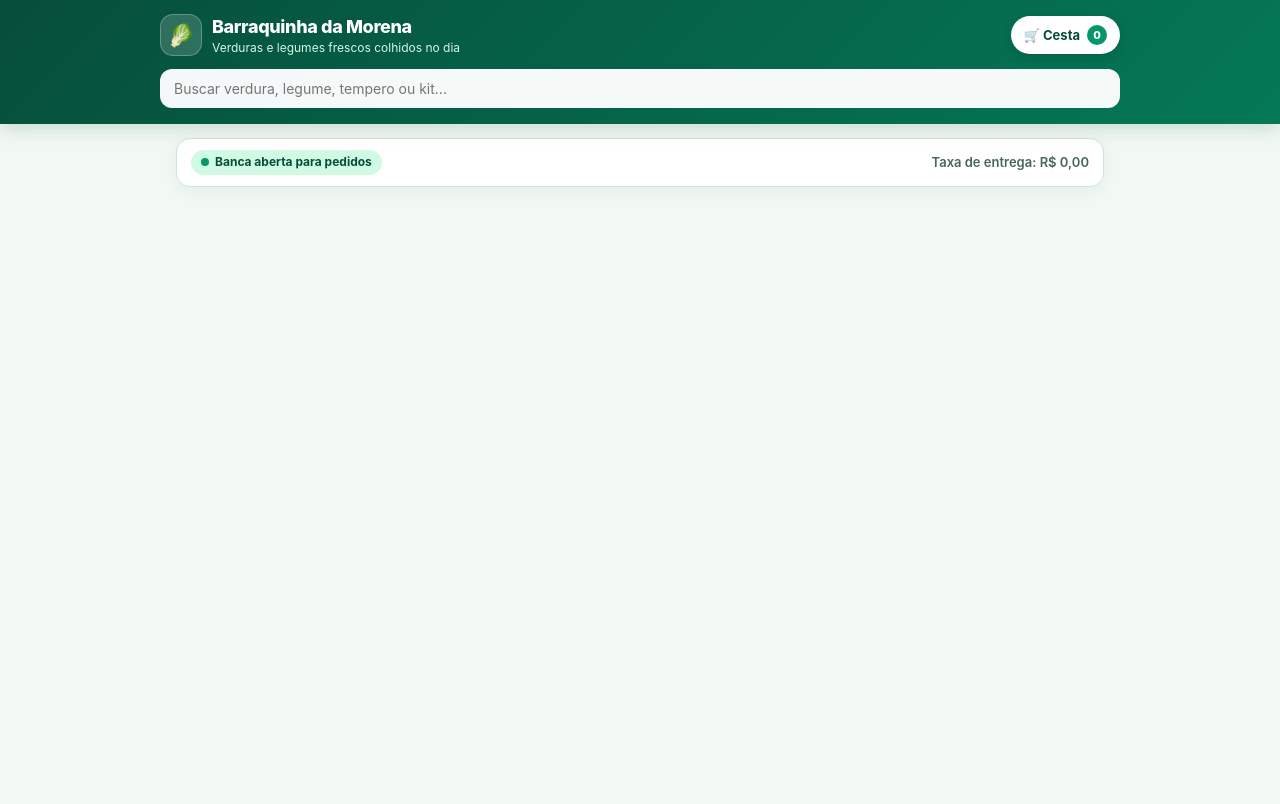
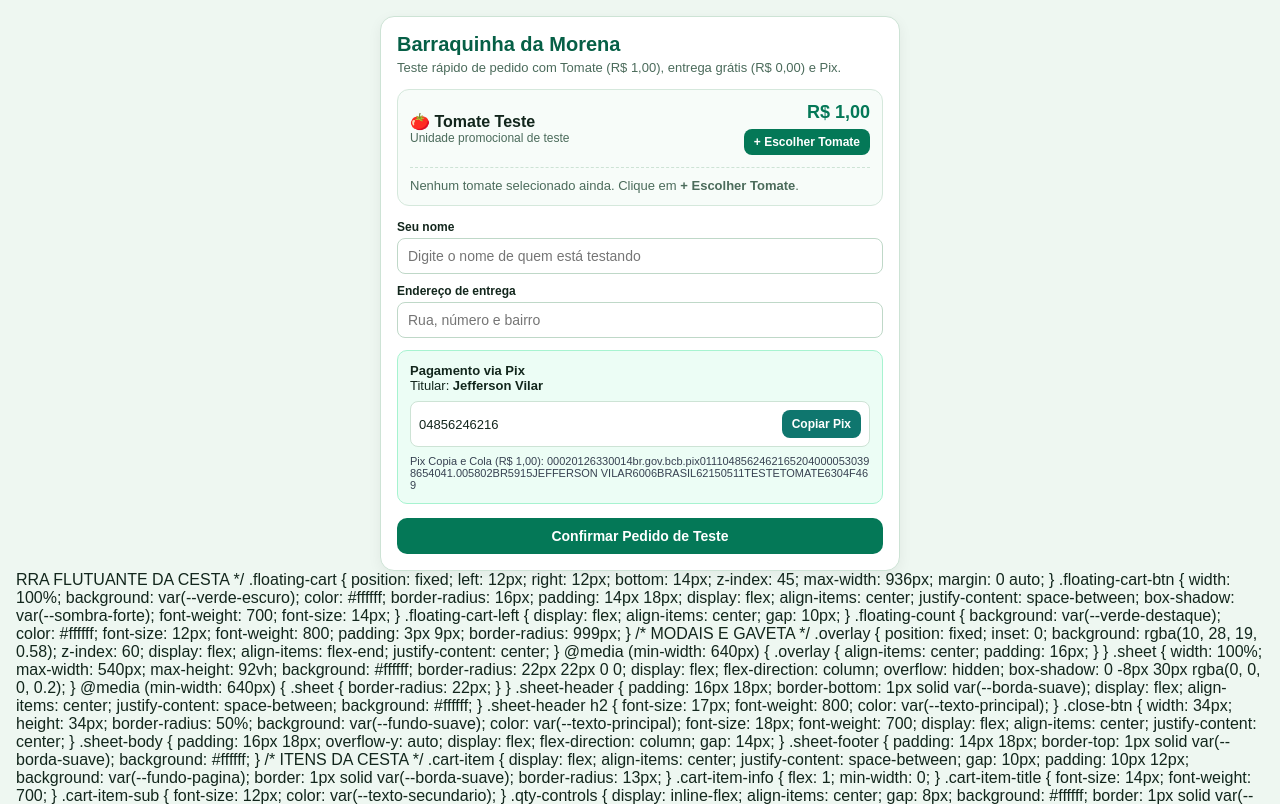
Before and after one commit to 01non48763-pixel/Lol1, a plain HTML site: page index.html in a window 1280 px wide. Shown: the top 804 px of the page. Drawn offline with Linux system fonts and the light colour scheme.

Commit message:
Add files via upload

```diff
--- a/index.html
+++ b/index.html
@@ -2,389 +2,205 @@
 <html lang="pt-BR">
 <head>
   <meta charset="UTF-8" />
-  <meta name="viewport" content="width=device-width, initial-scale=1.0, maximum-scale=1.0, user-scalable=no" />
-  <title>Barraquinha da Morena - Verduras e Legumes Frescos</title>
+  <meta name="viewport" content="width=device-width, initial-scale=1.0" />
+  <title>Barraquinha da Morena - Teste</title>
   <style>
-    :root {
-      --fundo-pagina: #f2f8f4;
-      --fundo-cartao: #ffffff;
-      --fundo-suave: #ebf5ee;
-      --fundo-destaque: #d1fae5;
-      --borda-suave: #cfe5d8;
-      --texto-principal: #102a1c;
-      --texto-secundario: #476657;
-      --verde-escuro: #064e3b;
-      --verde-primario: #047857;
-      --verde-destaque: #059669;
-      --verde-claro: #a7f3d0;
-      --perigo-bg: #fee2e2;
-      --perigo-texto: #991b1b;
-      --sombra-suave: 0 4px 16px rgba(6, 78, 59, 0.06);
-      --sombra-forte: 0 14px 32px rgba(6, 78, 59, 0.16);
+    * { box-sizing: border-box; margin: 0; padding: 0; font-family: Arial, sans-serif; }
+    body { background: #eef7f1; color: #12261c; padding: 16px; }
+    .box { max-width: 520px; margin: 0 auto; background: #fff; border: 1px solid #cde3d5; border-radius: 14px; padding: 16px; box-shadow: 0 4px 14px rgba(0,0,0,0.06); }
+    h1 { font-size: 20px; color: #065f46; margin-bottom: 4px; }
+    .sub { font-size: 13px; color: #4b6b5b; margin-bottom: 14px; }
+    .card { border: 1px solid #d5e8dc; background: #f7fcf9; border-radius: 12px; padding: 12px; margin-bottom: 14px; }
+    .row { display: flex; justify-content: space-between; align-items: center; gap: 10px; }
+    .price { font-size: 18px; font-weight: bold; color: #047857; }
+    .btn { background: #047857; color: #fff; border: none; border-radius: 10px; padding: 10px 14px; font-weight: bold; cursor: pointer; font-size: 14px; }
+    .btn:active { background: #064e3b; }
+    .btn-sm { padding: 6px 10px; font-size: 12px; border-radius: 8px; }
+    .btn-copy { background: #0f766e; color: #fff; border: none; border-radius: 8px; padding: 7px 10px; font-weight: bold; cursor: pointer; font-size: 12px; }
+    label { display: block; font-size: 12px; font-weight: bold; margin-top: 10px; margin-bottom: 4px; }
+    input { width: 100%; padding: 9px 10px; border: 1px solid #bfd8c8; border-radius: 8px; font-size: 14px; }
+    .pix-box { background: #ecfdf5; border: 1px solid #a7f3d0; border-radius: 10px; padding: 12px; margin-top: 12px; font-size: 13px; }
+    .pix-key { display: flex; justify-content: space-between; align-items: center; gap: 8px; background: #fff; padding: 8px; border-radius: 8px; border: 1px solid #cde3d5; margin: 8px 0; font-family: monospace; word-break: break-all; }
+    .msg { margin-top: 10px; padding: 10px; border-radius: 8px; background: #dcfce7; color: #14532d; font-size: 13px; font-weight: bold; display: none; }
+    .err { margin-top: 10px; padding: 10px; border-radius: 8px; background: #fee2e2; color: #991b1b; font-size: 13px; font-weight: bold; display: none; }
+    .cart-line { display: flex; justify-content: space-between; align-items: center; margin-top: 8px; font-size: 14px; }
+    .qty-box { display: flex; align-items: center; gap: 6px; }
+  </style>
+</head>
+<body>
+  <div class="box">
+    <h1>Barraquinha da Morena</h1>
+    <p class="sub">Teste rápido de pedido com Tomate (R$ 1,00), entrega grátis (R$ 0,00) e Pix.</p>
+
+    <div class="card">
+      <div class="row">
+        <div>
+          <strong>🍅 Tomate Teste</strong>
+          <div style="font-size:12px;color:#4b6b5b;">Unidade promocional de teste</div>
+        </div>
+        <div style="text-align:right;">
+          <div class="price">R$ 1,00</div>
+          <button type="button" class="btn btn-sm" style="margin-top:6px;" onclick="addTomato()">+ Escolher Tomate</button>
+        </div>
+      </div>
+
+      <div id="cartArea" style="margin-top:12px;border-top:1px dashed #cde3d5;padding-top:10px;">
+        <div style="font-size:13px;color:#4b6b5b;">Nenhum tomate selecionado ainda. Clique em <strong>+ Escolher Tomate</strong>.</div>
+      </div>
+    </div>
+
+    <label for="nome">Seu nome</label>
+    <input type="text" id="nome" placeholder="Digite o nome de quem está testando" />
+
+    <label for="endereco">Endereço de entrega</label>
+    <input type="text" id="endereco" placeholder="Rua, número e bairro" />
+
+    <div class="pix-box">
+      <div><strong>Pagamento via Pix</strong></div>
+      <div>Titular: <strong>Jefferson Vilar</strong></div>
+      <div class="pix-key">
+        <span id="pixKeyText">04856246216</span>
+        <button type="button" class="btn-copy" onclick="copyPix()">Copiar Pix</button>
+      </div>
+      <div id="pixCopyCode" style="font-size:11px;color:#374151;word-break:break-all;"></div>
+    </div>
+
+    <button type="button" class="btn" style="width:100%;margin-top:14px;" onclick="finishTest()">Confirmar Pedido de Teste</button>
+
+    <div class="err" id="errBox"></div>
+    <div class="msg" id="okBox"></div>
+  </div>
+
+  <script>
+    var qty = 0;
+    var unitPrice = 1.00;
+
+    function fmt(v) {
+      return Number(v).toLocaleString('pt-BR', { style: 'currency', currency: 'BRL' });
     }
 
-    * {
-      box-sizing: border-box;
-      margin: 0;
-      padding: 0;
-      -webkit-tap-highlight-color: transparent;
+    function addTomato() {
+      qty += 1;
+      renderCart();
+      updatePixCode();
     }
 
-    body {
-      font-family: -apple-system, BlinkMacSystemFont, "Segoe UI", Roboto, Helvetica, Arial, sans-serif;
-      background-color: var(--fundo-pagina);
-      color: var(--texto-principal);
-      line-height: 1.4;
-      padding-bottom: 96px;
+    function changeQty(delta) {
+      qty = Math.max(0, qty + delta);
+      renderCart();
+      updatePixCode();
     }
 
-    button, input, select, textarea {
-      font-family: inherit;
+    function renderCart() {
+      var area = document.getElementById('cartArea');
+      if (qty === 0) {
+        area.innerHTML = '<div style="font-size:13px;color:#4b6b5b;">Nenhum tomate selecionado ainda. Clique em <strong>+ Escolher Tomate</strong>.</div>';
+        return;
+      }
+      var total = qty * unitPrice;
+      area.innerHTML =
+        '<div class="cart-line">' +
+          '<span><strong>' + qty + 'x</strong> Tomate Teste (' + fmt(unitPrice) + ' cada)</span>' +
+          '<div class="qty-box">' +
+            '<button type="button" class="btn btn-sm" onclick="changeQty(-1)">-</button>' +
+            '<strong>' + qty + '</strong>' +
+            '<button type="button" class="btn btn-sm" onclick="changeQty(1)">+</button>' +
+          '</div>' +
+        '</div>' +
+        '<div class="cart-line" style="margin-top:10px;font-weight:bold;color:#065f46;">' +
+          '<span>Entrega: R$ 0,00</span>' +
+          '<span>Total: ' + fmt(total) + '</span>' +
+        '</div>';
     }
 
-    button {
-      cursor: pointer;
-      border: none;
-      background: none;
+    function crc16(str) {
+      var crc = 0xFFFF;
+      for (var i = 0; i < str.length; i++) {
+        crc ^= str.charCodeAt(i) << 8;
+        for (var j = 0; j < 8; j++) {
+          if ((crc & 0x8000) !== 0) crc = (crc << 1) ^ 0x1021;
+          else crc <<= 1;
+          crc &= 0xFFFF;
+        }
+      }
+      return crc.toString(16).toUpperCase().padStart(4, '0');
     }
 
-    .hidden {
-      display: none !important;
+    function emv(id, val) {
+      var s = String(val);
+      return id + String(s.length).padStart(2, '0') + s;
     }
 
-    /* TOPO DO APP */
-    .app-header {
-      position: sticky;
-      top: 0;
-      z-index: 40;
-      background: linear-gradient(135deg, var(--verde-escuro) 0%, var(--verde-primario) 100%);
-      color: #ffffff;
-      padding: 14px 16px 16px;
-      box-shadow: 0 4px 18px rgba(6, 78, 59, 0.18);
+    function buildPix(amount) {
+      var val = (Number(amount) > 0 ? Number(amount) : 1.00).toFixed(2);
+      var acc = emv('00', 'br.gov.bcb.pix') + emv('01', '04856246216');
+      var base =
+        emv('00', '01') +
+        emv('26', acc) +
+        emv('52', '0000') +
+        emv('53', '986') +
+        emv('54', val) +
+        emv('58', 'BR') +
+        emv('59', 'JEFFERSON VILAR') +
+        emv('60', 'BRASIL') +
+        emv('62', emv('05', 'TESTETOMATE')) +
+        '6304';
+      return base + crc16(base);
     }
 
-    .header-top {
-      max-width: 960px;
-      margin: 0 auto;
-      display: flex;
-      align-items: center;
-      justify-content: space-between;
-      gap: 12px;
+    function updatePixCode() {
+      var amount = qty > 0 ? qty * unitPrice : 1.00;
+      var code = buildPix(amount);
+      document.getElementById('pixCopyCode').textContent = 'Pix Copia e Cola (' + fmt(amount) + '): ' + code;
+      return code;
     }
 
-    .brand {
-      display: flex;
-      align-items: center;
-      gap: 10px;
-      min-width: 0;
+    function copyPix() {
+      var code = updatePixCode();
+      var textToCopy = '04856246216';
+      if (navigator.clipboard && navigator.clipboard.writeText) {
+        navigator.clipboard.writeText(textToCopy).catch(function(){});
+      }
+      var ok = document.getElementById('okBox');
+      ok.style.display = 'block';
+      document.getElementById('errBox').style.display = 'none';
+      ok.innerHTML = 'Chave Pix <strong>04856246216</strong> pronta!<br><span style="font-size:11px;font-weight:normal;word-break:break-all;">Código Pix: ' + code + '</span>';
     }
 
-    .brand-icon {
-      width: 42px;
-      height: 42px;
-      border-radius: 13px;
-      background: rgba(255, 255, 255, 0.16);
-      border: 1px solid rgba(255, 255, 255, 0.25);
-      display: flex;
-      align-items: center;
-      justify-content: center;
-      font-size: 22px;
-      flex-shrink: 0;
+    function finishTest() {
+      var err = document.getElementById('errBox');
+      var ok = document.getElementById('okBox');
+      err.style.display = 'none';
+      ok.style.display = 'none';
+
+      var nome = document.getElementById('nome').value.trim();
+      var endereco = document.getElementById('endereco').value.trim();
+
+      if (qty === 0) {
+        err.textContent = 'Clique em "+ Escolher Tomate" antes de confirmar.';
+        err.style.display = 'block';
+        return;
+      }
+      if (!nome || !endereco) {
+        err.textContent = 'Preencha o nome e o endereço para concluir o teste.';
+        err.style.display = 'block';
+        return;
+      }
+
+      var total = qty * unitPrice;
+      var code = buildPix(total);
+      ok.style.display = 'block';
+      ok.innerHTML =
+        'Pedido de teste pronto! Cliente: ' + nome + ' | Total: ' + fmt(total) + ' (Entrega R$ 0,00).<br>' +
+        'Pix para Jefferson Vilar (chave 04856246216):<br>' +
+        '<span style="font-size:11px;font-weight:normal;word-break:break-all;">' + code + '</span>';
     }
 
-    .brand-text h1 {
-      font-size: 18px;
-      font-weight: 800;
-      letter-spacing: -0.02em;
-      white-space: nowrap;
-      overflow: hidden;
-      text-overflow: ellipsis;
-    }
-
-    .brand-text p {
-      font-size: 12px;
-      color: #d1fae5;
-      margin-top: 1px;
-    }
-
-    .cart-top-btn {
-      position: relative;
-      display: inline-flex;
-      align-items: center;
-      gap: 7px;
-      background: #ffffff;
-      color: var(--verde-escuro);
-      font-weight: 700;
-      font-size: 13px;
-      padding: 9px 13px;
-      border-radius: 999px;
-      box-shadow: 0 4px 12px rgba(0, 0, 0, 0.12);
-      flex-shrink: 0;
-    }
-
-    .cart-badge {
-      background: var(--verde-destaque);
-      color: #ffffff;
-      font-size: 11px;
-      font-weight: 800;
-      min-width: 20px;
-      height: 20px;
-      padding: 0 5px;
-      border-radius: 999px;
-      display: inline-flex;
-      align-items: center;
-      justify-content: center;
-    }
-
-    .search-wrap {
-      max-width: 960px;
-      margin: 12px auto 0;
-      position: relative;
-    }
-
-    .search-input {
-      width: 100%;
-      background: rgba(255, 255, 255, 0.96);
-      color: var(--texto-principal);
-      border: none;
-      border-radius: 12px;
-      padding: 11px 38px 11px 14px;
-      font-size: 14px;
-      outline: none;
-    }
-
-    .search-clear {
-      position: absolute;
-      right: 10px;
-      top: 50%;
-      transform: translateY(-50%);
-      color: var(--texto-secundario);
-      font-size: 16px;
-      padding: 4px 6px;
-    }
-
-    /* CONTEÚDO PRINCIPAL */
-    .container {
-      max-width: 960px;
-      margin: 0 auto;
-      padding: 14px 16px 24px;
-    }
-
-    .info-strip {
-      background: var(--fundo-cartao);
-      border: 1px solid var(--borda-suave);
-      border-radius: 14px;
-      padding: 11px 14px;
-      display: flex;
-      flex-wrap: wrap;
-      align-items: center;
-      justify-content: space-between;
-      gap: 8px;
-      margin-bottom: 14px;
-      box-shadow: var(--sombra-suave);
-      font-size: 13px;
-    }
-
-    .status-pill {
-      display: inline-flex;
-      align-items: center;
-      gap: 6px;
-      background: var(--fundo-destaque);
-      color: var(--verde-escuro);
-      font-weight: 700;
-      padding: 4px 10px;
-      border-radius: 999px;
-      font-size: 12px;
-    }
-
-    .status-dot {
-      width: 8px;
-      height: 8px;
-      border-radius: 50%;
-      background: var(--verde-destaque);
-    }
-
-    .delivery-info {
-      color: var(--texto-secundario);
-      font-weight: 600;
-    }
-
-    /* CATEGORIAS */
-    .categories-bar {
-      display: flex;
-      gap: 8px;
-      overflow-x: auto;
-      padding-bottom: 6px;
-      margin-bottom: 14px;
-      scrollbar-width: none;
-    }
-
-    .categories-bar::-webkit-scrollbar {
-      display: none;
-    }
-
-    .cat-btn {
-      white-space: nowrap;
-      padding: 8px 14px;
-      border-radius: 999px;
-      font-size: 13px;
-      font-weight: 700;
-      background: var(--fundo-cartao);
-      color: var(--texto-secundario);
-      border: 1px solid var(--borda-suave);
-      transition: all 0.15s ease;
-    }
-
-    .cat-btn.active {
-      background: var(--verde-primario);
-      color: #ffffff;
-      border-color: var(--verde-primario);
-      box-shadow: 0 4px 10px rgba(4, 120, 87, 0.22);
-    }
-
-    /* GRADE DE PRODUTOS */
-    .products-grid {
-      display: grid;
-      grid-template-columns: repeat(auto-fill, minmax(250px, 1fr));
-      gap: 14px;
-    }
-
-    .product-card {
-      background: var(--fundo-cartao);
-      border: 1px solid var(--borda-suave);
-      border-radius: 16px;
-      padding: 14px;
-      display: flex;
-      flex-direction: column;
-      justify-content: space-between;
-      gap: 12px;
-      box-shadow: var(--sombra-suave);
-    }
-
-    .product-top {
-      display: flex;
-      align-items: flex-start;
-      gap: 12px;
-    }
-
-    .product-emoji {
-      width: 54px;
-      height: 54px;
-      border-radius: 14px;
-      background: var(--fundo-suave);
-      display: flex;
-      align-items: center;
-      justify-content: center;
-      font-size: 28px;
-      flex-shrink: 0;
-    }
-
-    .product-meta {
-      flex: 1;
-      min-width: 0;
-    }
-
-    .product-cat-tag {
-      display: inline-block;
-      font-size: 11px;
-      font-weight: 700;
-      color: var(--verde-primario);
-      background: var(--fundo-suave);
-      padding: 2px 8px;
-      border-radius: 999px;
-      margin-bottom: 4px;
-    }
-
-    .product-name {
-      font-size: 15px;
-      font-weight: 800;
-      color: var(--texto-principal);
-      margin-bottom: 3px;
-    }
-
-    .product-desc {
-      font-size: 12.5px;
-      color: var(--texto-secundario);
-    }
-
-    /* SELETOR DE PESO */
-    .weight-selector {
-      display: grid;
-      grid-template-columns: 1fr 1fr;
-      gap: 6px;
-      background: var(--fundo-suave);
-      padding: 4px;
-      border-radius: 10px;
-    }
-
-    .weight-opt {
-      padding: 6px 8px;
-      border-radius: 8px;
-      font-size: 12px;
-      font-weight: 700;
-      color: var(--texto-secundario);
-      text-align: center;
-    }
-
-    .weight-opt.active {
-      background: #ffffff;
-      color: var(--verde-escuro);
-      box-shadow: 0 2px 6px rgba(6, 78, 59, 0.12);
-    }
-
-    .product-bottom {
-      display: flex;
-      align-items: center;
-      justify-content: space-between;
-      gap: 10px;
-      padding-top: 8px;
-      border-top: 1px dashed var(--borda-suave);
-    }
-
-    .price-box {
-      display: flex;
-      flex-direction: column;
-    }
-
-    .price-value {
-      font-size: 17px;
-      font-weight: 800;
-      color: var(--verde-escuro);
-    }
-
-    .price-unit {
-      font-size: 11.5px;
-      color: var(--texto-secundario);
-      font-weight: 600;
-    }
-
-    .add-btn {
-      background: var(--verde-primario);
-      color: #ffffff;
-      font-weight: 700;
-      font-size: 13px;
-      padding: 9px 14px;
-      border-radius: 11px;
-      display: inline-flex;
-      align-items: center;
-      gap: 6px;
-      transition: background 0.15s ease;
-    }
-
-    .add-btn:active {
-      background: var(--verde-escuro);
-    }
-
-    .empty-state {
-      background: var(--fundo-cartao);
-      border: 1px dashed var(--borda-suave);
-      border-radius: 16px;
-      padding: 32px 18px;
-      text-align: center;
-      color: var(--texto-secundario);
-    }
-
-    /* BARRA FLUTUANTE DA CESTA */
+    updatePixCode();
+  </script>
+</body>
+</html>
+RRA FLUTUANTE DA CESTA */
     .floating-cart {
       position: fixed;
       left: 12px;
```
